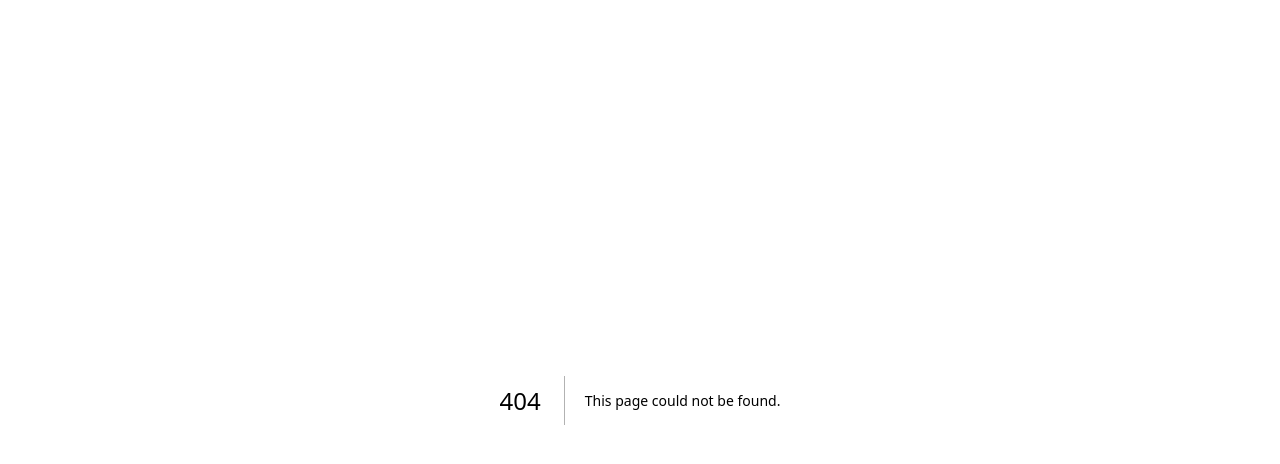
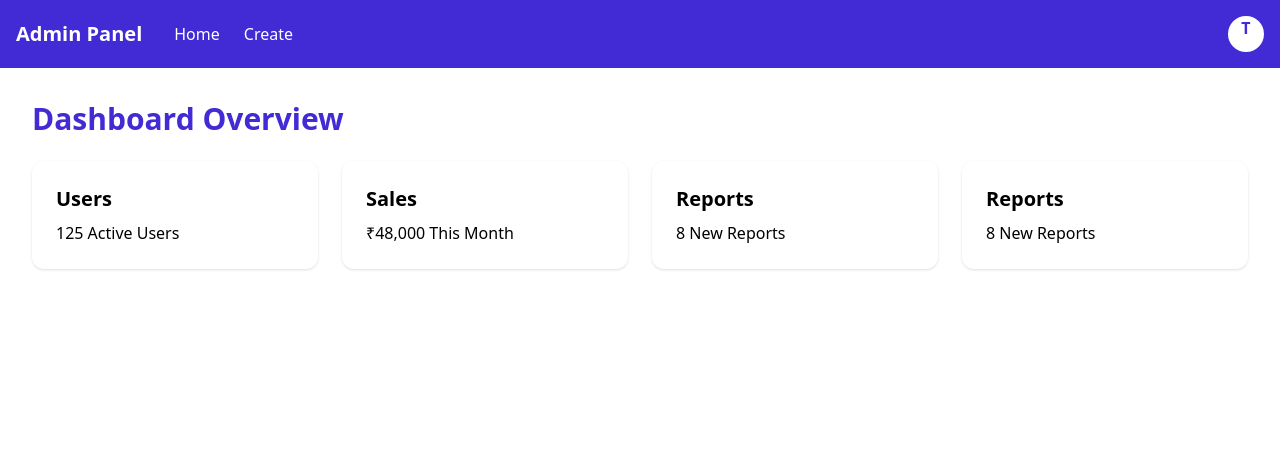
Before and after one commit to Hacfy/It-Main-Admin-Panel, a Next.js app: page /dashboard in a window 1280 px wide. Before the commit this address had no page. Shown: the top 464 px of the page. Built offline with nearby package versions, Linux system fonts and the light colour scheme.

Commit message:
dashboard with navbar

```diff
--- /dev/null
+++ b/app/components/Navbar.tsx
@@ -0,0 +1,39 @@
+'use client';
+
+import Link from 'next/link';
+import { useState } from 'react';
+import { FiMenu } from 'react-icons/fi';
+
+export default function Navbar() {
+  const [open, setOpen] = useState(false);
+
+  return (
+    <nav className="flex items-center justify-between p-4 border-b bg-primary text-white">
+      <div className="flex items-center gap-8">
+        <div className="text-xl font-bold">Admin Panel</div>
+        <div className="hidden md:flex gap-6">
+          <Link href="/" className="hover:underline">Home</Link>
+          <Link href="/create" className="hover:underline">Create</Link>
+          {/* <Link href="/logout" className="hover:underline text-red-300">Logout</Link> */}
+        </div>
+      </div>
+
+      <div className="flex items-center gap-4">
+        <div className="hidden md:block bg-white text-primary text-center font-bold rounded-full w-9 h-9 flex items-center justify-center">
+          T
+        </div>
+        <button className="md:hidden" onClick={() => setOpen(!open)}>
+          <FiMenu size={24} />
+        </button>
+      </div>
+
+      {open && (
+        <div className="absolute top-16 right-4 bg-white shadow-xl rounded-lg p-4 flex flex-col gap-2 text-black">
+          <Link href="/">Dashboard</Link>
+          <Link href="/settings">Settings</Link>
+          <Link href="/logout" className="text-red-500">Logout</Link>
+        </div>
+      )}
+    </nav>
+  );
+}
--- /dev/null
+++ b/app/dashboard/page.tsx
@@ -0,0 +1,32 @@
+'use client';
+
+import Navbar from "../components/Navbar";
+
+export default function Dashboard() {
+  return (
+    <div className="bg-white min-h-screen">
+      <Navbar />
+      <div className="p-8">
+        <h1 className="text-3xl font-bold mb-6 text-primary">Dashboard Overview</h1>
+        <div className="grid grid-cols-1 md:grid-cols-4 gap-6">
+          <div className="bg-card p-6 rounded-xl shadow">
+            <h2 className="text-xl font-semibold text-black">Users</h2>
+            <p className="text-black mt-2">125 Active Users</p>
+          </div>
+          <div className="bg-card p-6 rounded-xl shadow">
+            <h2 className="text-xl font-semibold text-black">Sales</h2>
+            <p className="text-black mt-2">₹48,000 This Month</p>
+          </div>
+          <div className="bg-card p-6 rounded-xl shadow">
+            <h2 className="text-xl font-semibold text-black">Reports</h2>
+            <p className="text-black mt-2">8 New Reports</p>
+          </div>
+          <div className="bg-card p-6 rounded-xl shadow">
+            <h2 className="text-xl font-semibold text-black">Reports</h2>
+            <p className="text-black mt-2">8 New Reports</p>
+          </div>
+        </div>
+      </div>
+    </div>
+  );
+}
--- a/app/globals.css
+++ b/app/globals.css
@@ -1 +1,6 @@
 @import "tailwindcss";
+@plugin "daisyui";
+
+:root {
+  --primary: rgb(65, 105, 225);
+}
--- a/app/page.tsx
+++ b/app/page.tsx
@@ -1,7 +1,58 @@
+'use client';
+
+import { useState } from "react";
+import { useRouter } from "next/navigation";
+// import Navbar from "./components/Navbar";
+
 export default function Home() {
+  const [username, setUsername] = useState("");
+  const [email, setEmail] = useState("");
+  const router = useRouter();
+
+  const handleLogin = (e: React.FormEvent) => {
+    e.preventDefault();
+    if (username.trim() && email.trim()) {
+      // In real apps you'd authenticate here
+      router.push("/dashboard");
+    } else {
+      alert("Please fill in both fields.");
+    }
+  };
+
   return (
-    <h1 className="text-3xl font-bold underline bg-primary">
-      Hello world!
-    </h1>
-  )
+    <div className="bg-white min-h-screen flex flex-col">
+      {/* <Navbar /> */}
+      <div className="flex flex-1 flex-col items-center justify-center text-center p-8">
+        <h1 className="text-4xl font-bold text-primary mb-6">Admin Panel Login</h1>
+        <form onSubmit={handleLogin} className="bg-card p-8 rounded-xl shadow-lg w-full max-w-sm space-y-4">
+          <div>
+            <label className="block text-left mb-1 font-medium text-black">Username</label>
+            <input
+              type="text"
+              value={username}
+              onChange={(e) => setUsername(e.target.value)}
+              className="w-full border border-gray-300 p-3 rounded-lg focus:outline-none focus:ring-2 focus:ring-primary placeholder-gray-300 text-gray-900"
+              placeholder="Enter your username"
+            />
+          </div>
+          <div>
+            <label className="block text-left mb-1 font-medium text-black">Email</label>
+            <input
+              type="email"
+              value={email}
+              onChange={(e) => setEmail(e.target.value)}
+              className="w-full border border-gray-300 p-3 rounded-lg focus:outline-none focus:ring-2 focus:ring-primary placeholder-gray-300 text-gray-900"
+              placeholder="Enter your email"
+            />
+          </div>
+          <button
+            type="submit"
+            className="w-full bg-primary text-white px-4 py-3 rounded-lg text-lg hover:bg-blue-700 transition"
+          >
+            Login
+          </button>
+        </form>
+      </div>
+    </div>
+  );
 }
--- a/package.json
+++ b/package.json
@@ -12,7 +12,8 @@
     "next": "15.3.3",
     "postcss": "^8.5.4",
     "react": "^19.0.0",
-    "react-dom": "^19.0.0"
+    "react-dom": "^19.0.0",
+    "react-icons": "^5.5.0"
   },
   "devDependencies": {
     "@eslint/eslintrc": "^3",
@@ -20,6 +21,7 @@
     "@types/node": "^20",
     "@types/react": "^19",
     "@types/react-dom": "^19",
+    "daisyui": "^5.0.43",
     "eslint": "^9",
     "eslint-config-next": "15.3.3",
     "tailwindcss": "^4.1.8",
```
Also changed, not shown: 1 other file (tests, documents, lock files or other folders).
